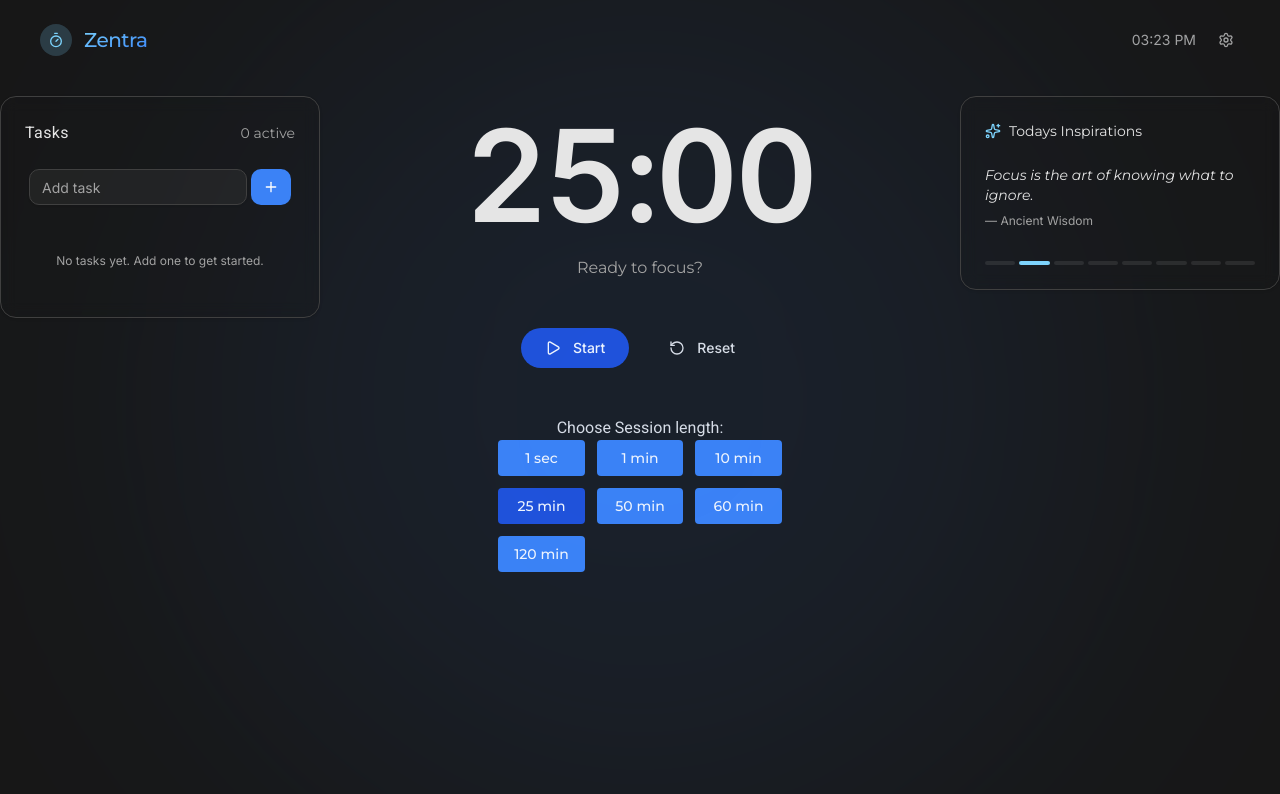
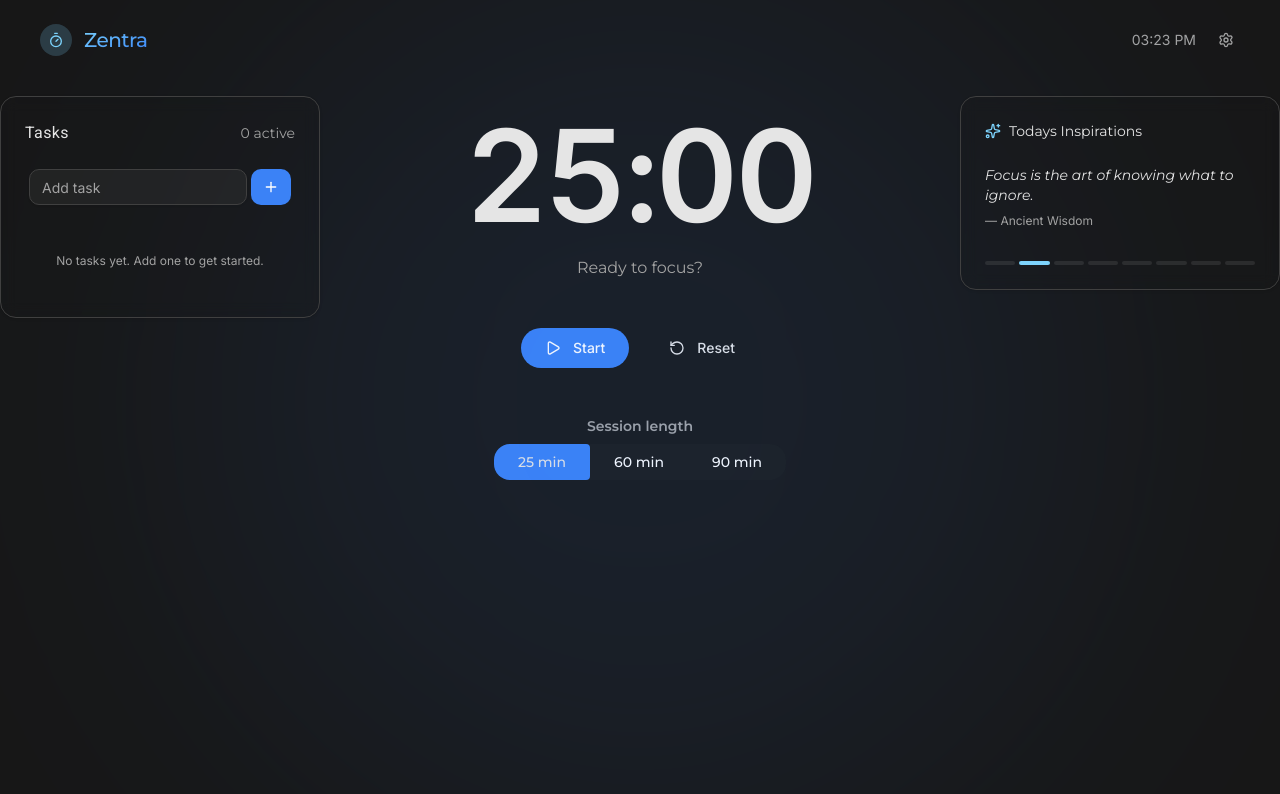
Before and after one commit to Marmo77/Zentra, a React (Vite) app: page /app in a window 1280 px wide. Shown: the top 794 px of the page. Built offline with nearby package versions, Linux system fonts and the light colour scheme.

Commit message:
focus buttons time switch

```diff
--- a/src/components/MainApp/Fucus.tsx
+++ b/src/components/MainApp/Fucus.tsx
@@ -72,7 +72,7 @@
           {!isRunning ? (
             <Button
               onClick={handleStart}
-              variant={"focusTime"}
+              variant={"default"}
               size={"lg"}
               className="rounded-3xl px-4"
             >
@@ -104,7 +104,9 @@
         </motion.div>
       </div>
       <div>
-        <h2>Choose Session length:</h2>
+        <p className="text-muted-foreground font-semibold text-sm">
+          Session length
+        </p>
         <div className="gap-3">
           <SessionLength
             lastSessionLength={lastSessionLength.toString()}
@@ -161,15 +163,17 @@
     const sessionLength = timeOptions;
 
     return (
-      <div className="grid grid-cols-3 gap-3">
+      <div className="flex bg-card mt-2 rounded-2xl">
         {sessionLength.map((option) => (
           <Button
-            variant={
-              option.value === lastSessionLength ? "focusTime" : "default"
-            }
+            variant={"focusTime"}
             key={option.value}
-            className="hover:underline cursor-pointer"
-            onClick={() => handleSession(option.value)}
+            className={`hover:bg-primary/80 cursor-pointer first:rounded-l-2xl last:rounded-r-2xl py-2 px-6 ${
+              option.value.toString() === lastSessionLength
+                ? "bg-primary text-card-foreground"
+                : ""
+            }`}
+            onClick={() => handleSession(option.value.toString())}
           >
             <p>{option.label}</p>
           </Button>
--- a/src/components/ui/button.tsx
+++ b/src/components/ui/button.tsx
@@ -5,7 +5,7 @@
 import { cn } from "@/lib/utils";
 
 const buttonVariants = cva(
-  "inline-flex items-center justify-center gap-2 whitespace-nowrap rounded-md text-sm font-medium transition-all disabled:pointer-events-none disabled:opacity-50 [&_svg]:pointer-events-none [&_svg:not([class*='size-'])]:size-4 shrink-0 [&_svg]:shrink-0 outline-none focus-visible:border-ring focus-visible:ring-ring/50 focus-visible:ring-[3px] cursor-pointer hover:scale-105 duration-300 transition-all aria-invalid:ring-destructive/20 dark:aria-invalid:ring-destructive/40 aria-invalid:border-destructive",
+  "inline-flex items-center justify-center gap-2 whitespace-nowrap rounded-md text-sm font-medium transition-all disabled:pointer-events-none disabled:opacity-50 [&_svg]:pointer-events-none [&_svg:not([class*='size-'])]:size-4 shrink-0 [&_svg]:shrink-0 outline-none focus-visible:border-ring focus-visible:ring-ring/50 focus-visible:ring-[3px] cursor-pointer duration-300 transition-all aria-invalid:ring-destructive/20 dark:aria-invalid:ring-destructive/40 aria-invalid:border-destructive",
   {
     variants: {
       variant: {
@@ -18,7 +18,7 @@
           "bg-secondary text-secondary-foreground hover:bg-secondary/80",
         ghost: "hover:bg-red-400 dark:hover:bg-red-400/50",
         link: "text-primary underline-offset-4 hover:underline",
-        focusTime: "bg-chart-4 hover:bg-chart-5 text-primary-foreground",
+        focusTime: "text-primary-foreground",
       },
       size: {
         default: "h-9 px-4 py-2 has-[>svg]:px-3",
--- a/src/types/focus-app.ts
+++ b/src/types/focus-app.ts
@@ -1,35 +1,27 @@
 type timeOptionsProps = {
-  value: string;
+  value: number;
   label: string;
 };
 
 export const timeOptions: timeOptionsProps[] = [
   {
-    value: (1 / 60).toString(),
-    label: "1 sec",
-  },
-  {
-    value: "1",
-    label: "1 min",
-  },
-  {
-    value: "10",
-    label: "10 min",
-  },
-  {
-    value: "25",
+    value: 25,
     label: "25 min",
   },
+  // {
+  //   value: 45,
+  //   label: "45 min",
+  // },
   {
-    value: "50",
-    label: "50 min",
-  },
-  {
-    value: "60",
+    value: 60,
     label: "60 min",
   },
   {
-    value: "120",
-    label: "120 min",
+    value: 90,
+    label: "90 min",
   },
+  // {
+  //   value: 120,
+  //   label: "120 min",
+  // },
 ];
```
